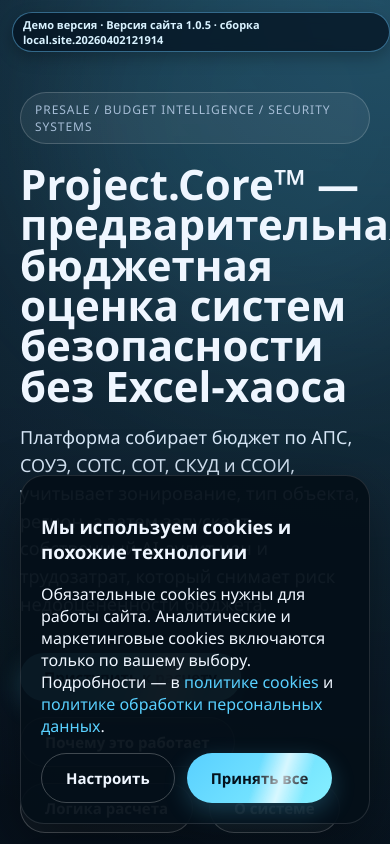
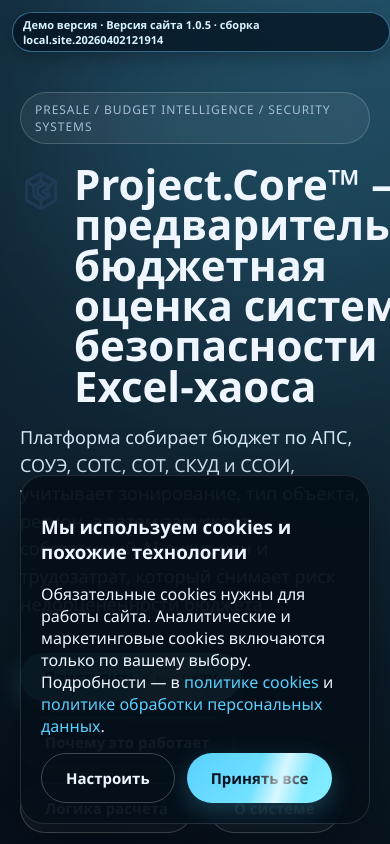
Before and after one commit to AlexSpider0686/Spider0, a React app in the folder src/: page / in a window 390 px wide. Shown: the top 844 px of the page. Built offline with nearby package versions, Linux system fonts and the light colour scheme; the HTML template or start-up script is replaced by a standard one.

Commit message:
Add Project.Core mark to site hero

```diff
--- a/src/pages/HomePage.tsx
+++ b/src/pages/HomePage.tsx
@@ -6,6 +6,7 @@
 import { MetricSpotlightModal } from "../components/MetricSpotlightModal";
 import { PromoReelPlayer } from "../components/PromoReelPlayer";
 import { SectionHeader } from "../components/SectionHeader";
+import projectCoreMarkUrl from "../assets/project-core-mark.svg";
 import { comparisonCards, growthPoints, metrics, siteConfig } from "../data/siteContent";
 
 const sequenceSteps = [
@@ -195,7 +196,10 @@
         <HeroVideo variant="legacy" />
         <div className="container hero__content">
           <div className="hero__badge">Presale / Budget Intelligence / Security Systems</div>
-          <h1>{siteConfig.brand} — предварительная бюджетная оценка систем безопасности без Excel-хаоса</h1>
+          <h1 className="hero__brand-title">
+            <img className="hero__brand-mark" src={projectCoreMarkUrl} alt="" aria-hidden="true" />
+            <span>{siteConfig.brand} — предварительная бюджетная оценка систем безопасности без Excel-хаоса</span>
+          </h1>
           <p className="hero__lead">
             Платформа собирает бюджет по АПС, СОУЭ, СОТС, СОТ, СКУД и ССОИ, учитывает зонирование, тип объекта, регион, а затем запускает собственный
             AI-аудит цен и трудозатрат, который снимает риск недооцененности бюджета.
--- a/src/site.css
+++ b/src/site.css
@@ -235,6 +235,24 @@
   animation: fade-up 0.7s ease forwards;
 }
 
+.app-shell .hero__brand-title {
+  display: flex;
+  align-items: flex-start;
+  gap: 18px;
+}
+
+.app-shell .hero__brand-mark {
+  width: clamp(48px, 5vw, 74px);
+  height: clamp(48px, 5vw, 74px);
+  flex: 0 0 auto;
+  margin-top: 8px;
+  opacity: 0.98;
+}
+
+.app-shell .hero__brand-title span {
+  display: block;
+}
+
 .app-shell .hero__lead {
   max-width: 780px;
   font-size: clamp(18px, 2vw, 22px);
@@ -1914,6 +1932,16 @@
     font-size: 42px;
   }
 
+  .app-shell .hero__brand-title {
+    gap: 12px;
+  }
+
+  .app-shell .hero__brand-mark {
+    width: 42px;
+    height: 42px;
+    margin-top: 6px;
+  }
+
   .app-shell .section {
     padding: 68px 0;
   }
```
